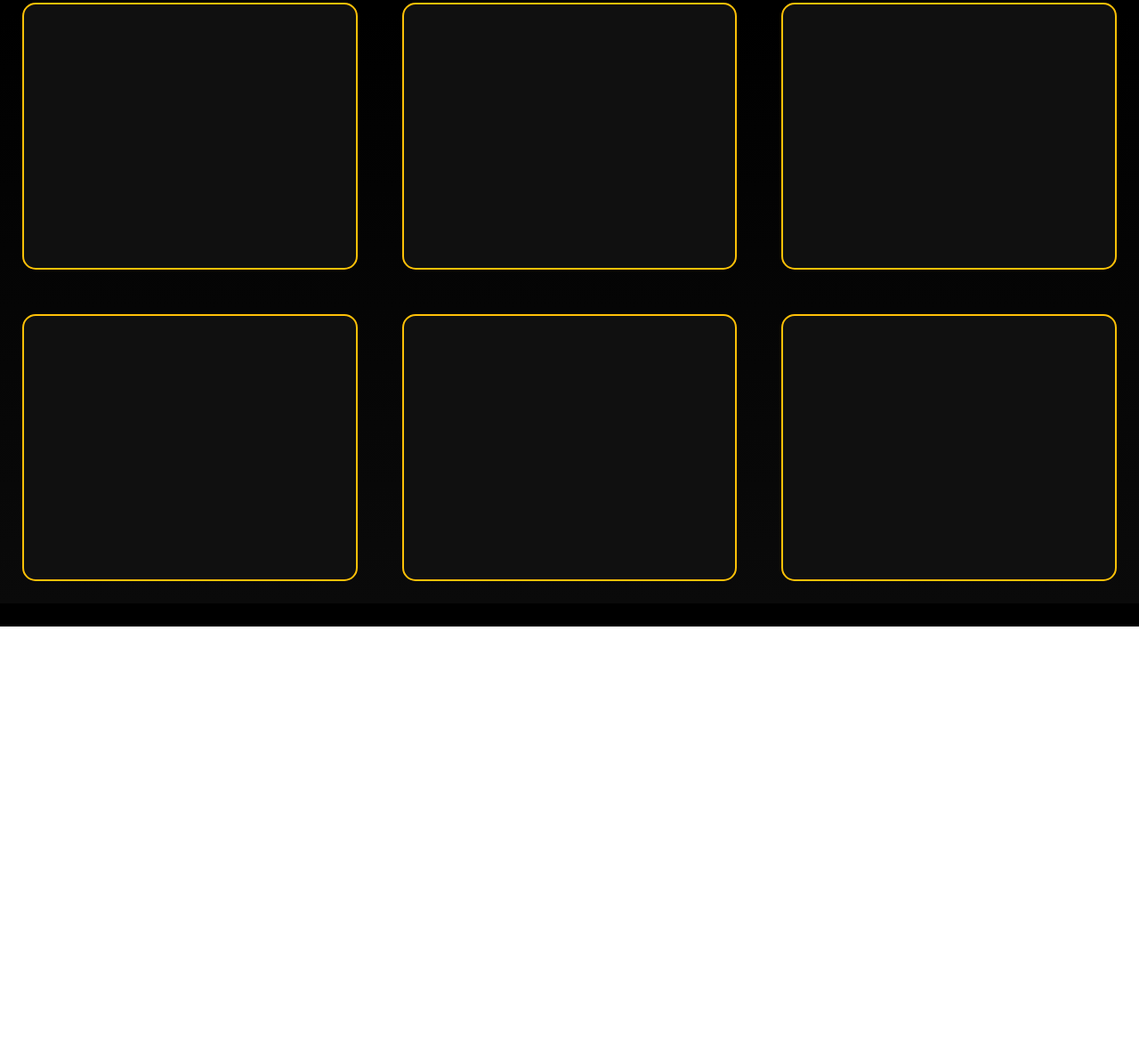
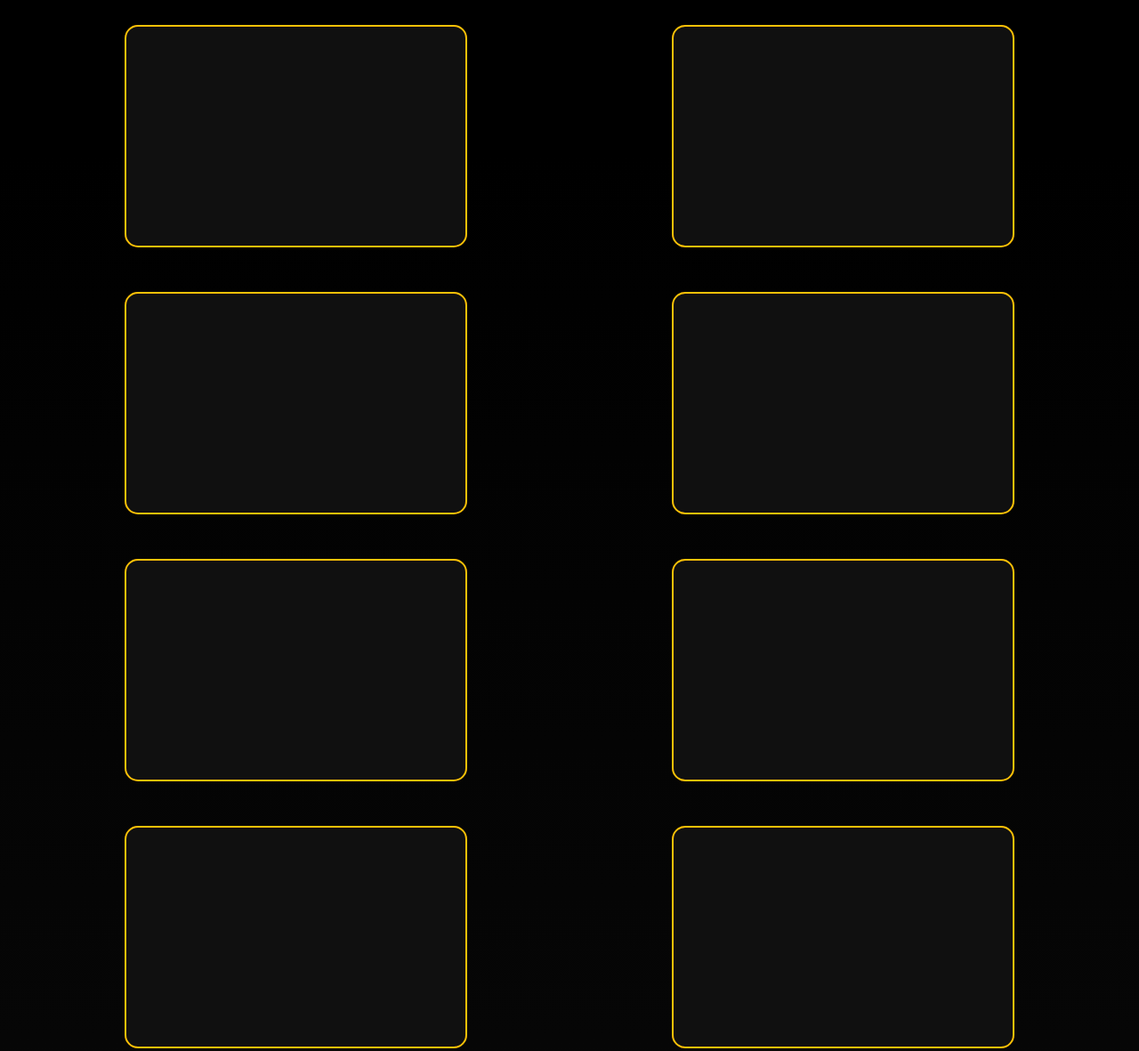
Before and after one commit to FreaksMind/ProiectTW, a website: page public/results.html in a window 1280 px wide. Shown: the part 96-1277 px from the top of the page at 89% size. Before the commit the page ends 800 px from the top, so only its background shows below. Drawn offline with Linux system fonts and the light colour scheme; files whose address does not match are found by name.

Commit message:
corectat

```diff
--- a/public/results.html
+++ b/public/results.html
@@ -7,29 +7,34 @@
     <meta charset="UTF-8" />
   </head>
   <body>
-    <div class="div-scroll">
     <div class="wrapper">
+      <div class="input-wrapper">
         <div>
           <input type="text" placeholder="fast and furious" id="search-bar" />
         </div>
         <div>
+          <a href="results.html">
             <img
               src="./assets/beesearch.png"
               alt="search-icon"
               class="search-icon"
             />
+          </a>
+        </div>
       </div>
     </div>
     <div class="container">
       <div class="box"></div>
       <div class="box"></div>
       <div class="box"></div>
-      </div>
-      <div class="container">
+      <div class="box"></div>
+      <div class="box"></div>
+      <div class="box"></div>
+      <div class="box"></div>
+      <div class="box"></div>
       <div class="box"></div>
       <div class="box"></div>
       <div class="box"></div>
     </div>
-    </div>
   </body>
 </html>
--- a/public/styles/results.css
+++ b/public/styles/results.css
@@ -35,18 +35,20 @@ body{
 }
 .container{
   display: flex;
+  justify-content: space-around;
+  flex-wrap: wrap;
+  align-items: center;
+  margin: 25px;
 }
 
 .box{
-  display: flex;
-  flex: auto;
-  height: 300px;
+  width:385px;
+  height:250px;
   border:2px solid #FFC107;
   background-color: #101010;
   margin: 25px 25px 25px 25px;
   border-radius: 15px;
   transition: 0.3s ease all;
-  padding: auto;
 }
 
 .container div:hover{
@@ -66,10 +68,15 @@ body{
 }
 .wrapper {
   display: flex;
-  flex-direction: row;
+  flex-direction: column;
   justify-content: center;
   align-items: center;
+}
 
+.input-wrapper {
+  display: flex;
+  justify-content: center;
+  align-items: center;
 }
 
 ::-webkit-scrollbar {
```
Lines whose indentation alone changed are shown as unchanged.
